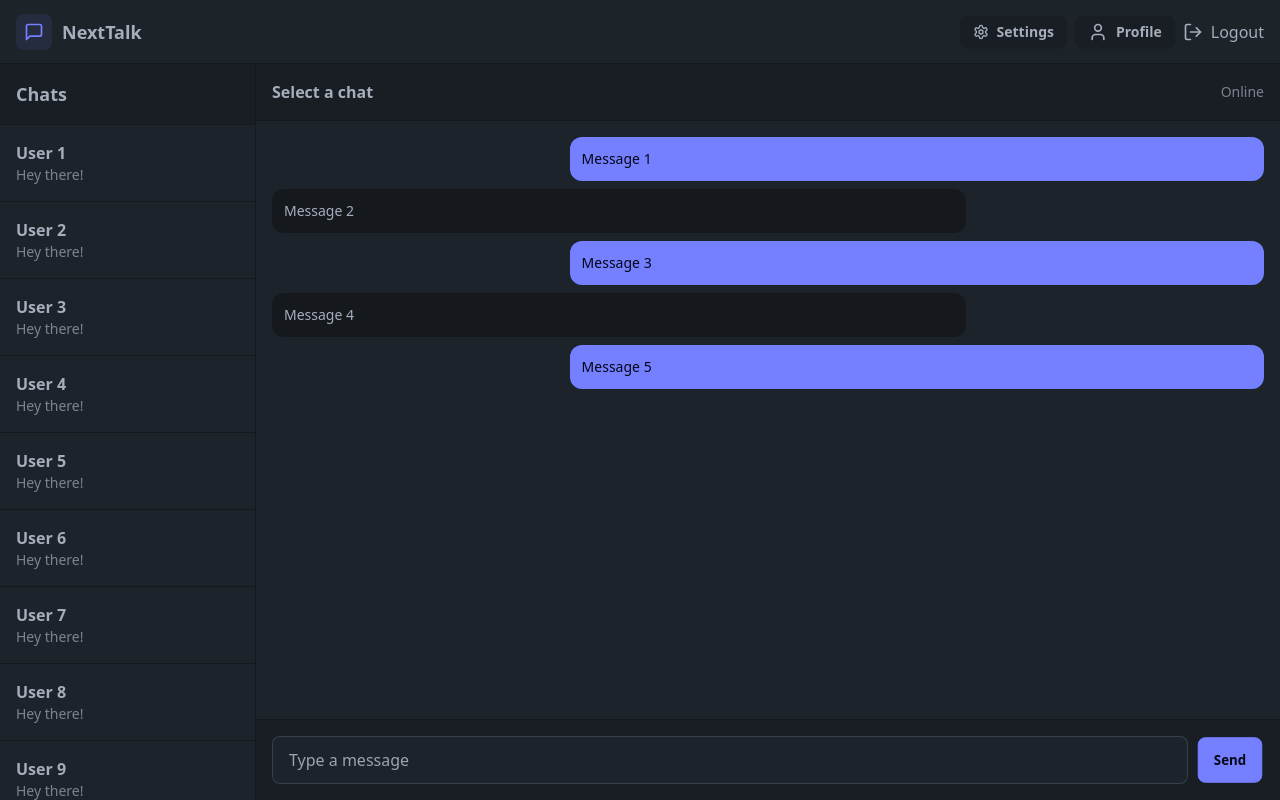
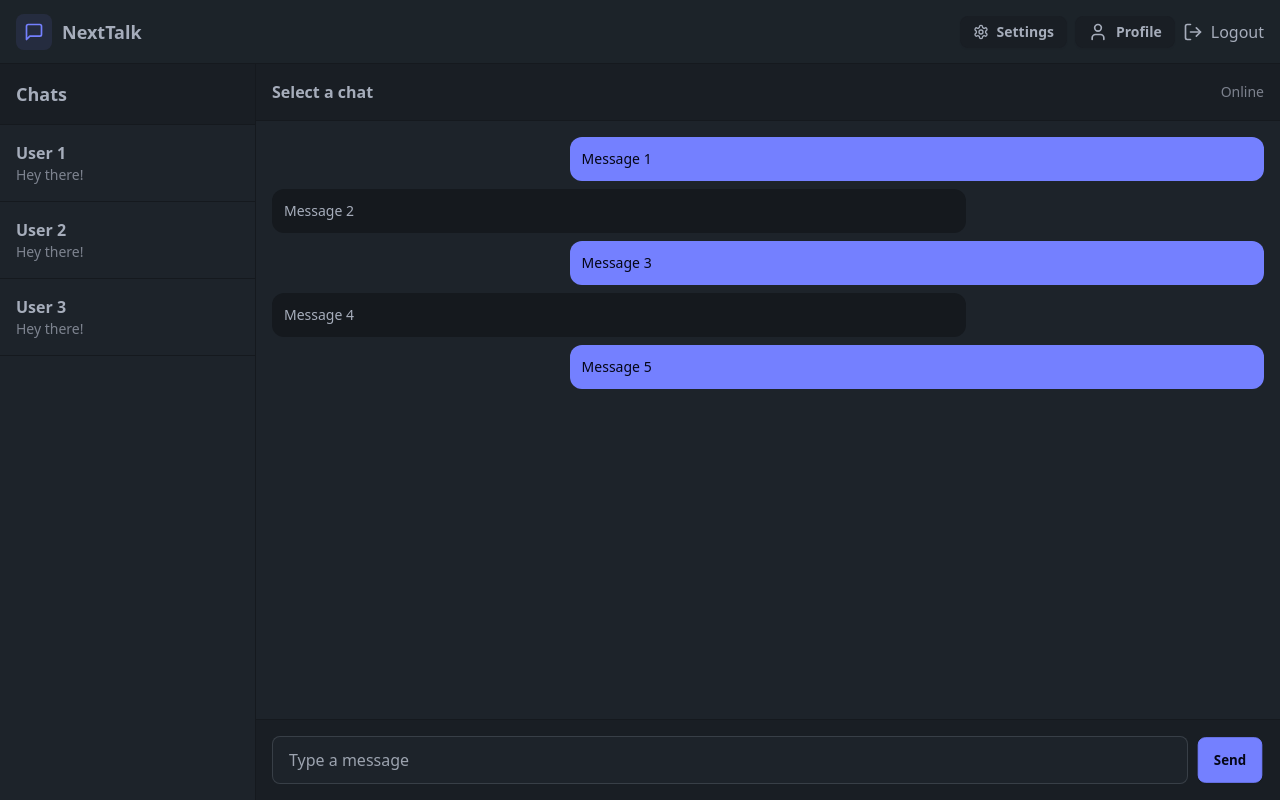
Before and after one commit to RanitJana/NextTalk, a React (Vite) app in the folder client/: page / in a window 1280 px wide. Built offline with nearby package versions, Linux system fonts and the light colour scheme; sample sign-in values are in the browser's storage.

Commit message:
fix:array sizse

```diff
--- /dev/null
+++ b/client/src/components/ChatUser.jsx
@@ -0,0 +1,11 @@
+import React from 'react'
+
+function ChatUser({chat}) {
+  return (
+    <div>
+
+    </div>
+  )
+}
+
+export default ChatUser
--- a/client/src/pages/HomePage.jsx
+++ b/client/src/pages/HomePage.jsx
@@ -1,6 +1,6 @@
 import React, { useState } from "react";
 
-const chats = [...Array(20)].map((_, i) => ({
+const chats = [...Array(3)].map((_, i) => ({
   id: i,
   name: `User ${i + 1}`,
   lastMessage: "Hey there!",
```
